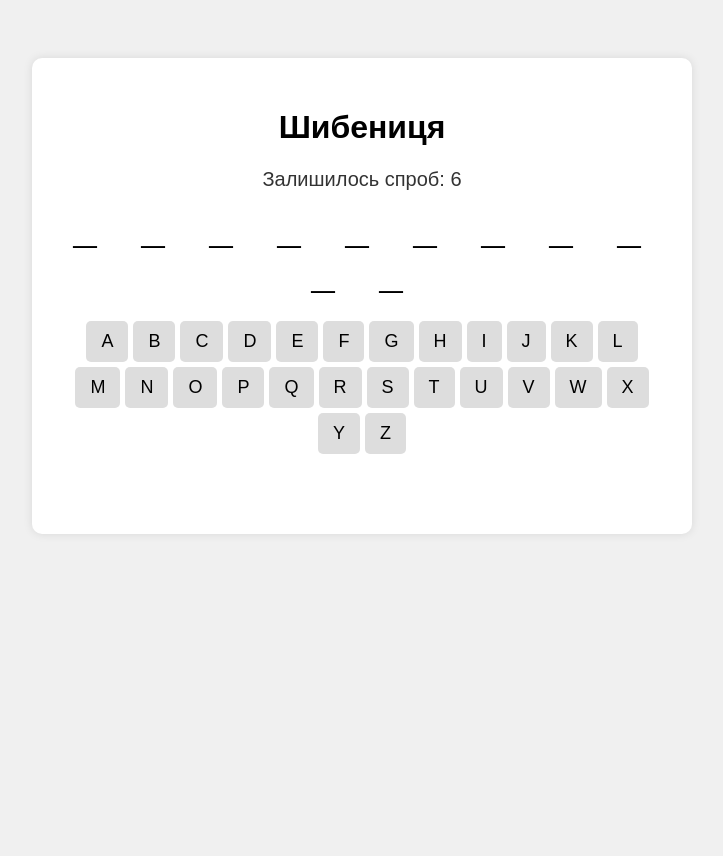
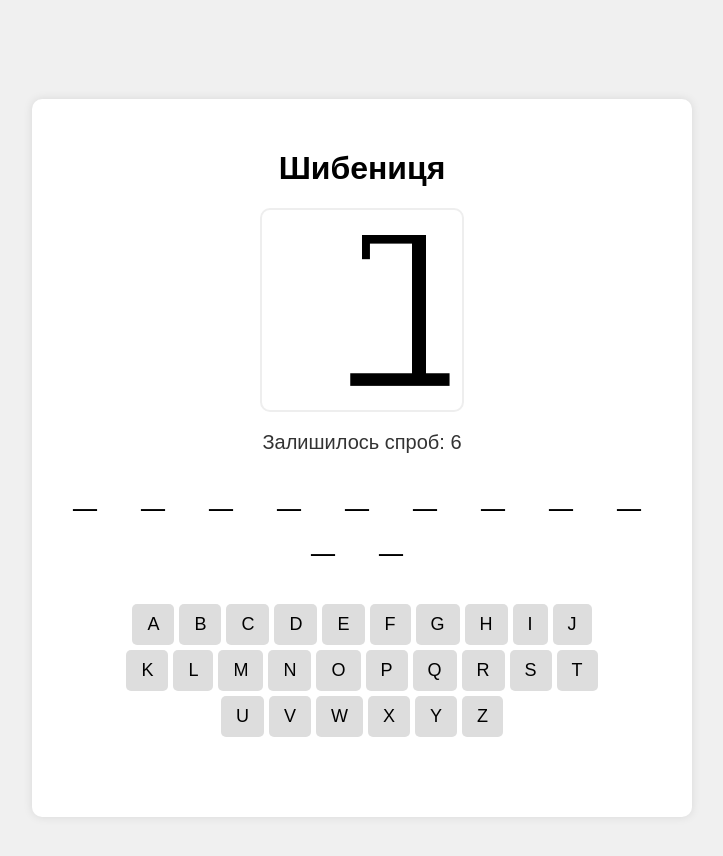
Before and after one commit to yaroslavlukianovnure/WR_IDZ2, a plain HTML site: page index.html in a window 1280 px wide. Shown: the whole page, without its empty margins (278-1001 px from the left). Before the commit the page ends 800 px from the top, so only its background shows below. Drawn offline with Linux system fonts and the light colour scheme.

Commit message:
Add images

```diff
--- a/index.html
+++ b/index.html
@@ -9,6 +9,10 @@
 <body>
     <div class="game-container">
         <h1>Шибениця</h1>
+
+        <div class="image-box">
+            <img id="hangmanImg" src="images/0.png" alt="Стан гри">
+        </div>
 
         <div id="lives">Залишилось спроб: 6</div>
 
--- a/script.js
+++ b/script.js
@@ -12,6 +12,7 @@ const keyboardDiv = document.getElementById("keyboard");
 const livesDiv = document.getElementById("lives");
 const messageDiv = document.getElementById("message");
 const restartBtn = document.getElementById("restartBtn");
+const hangmanImg = document.getElementById("hangmanImg");
 
 function initGame() {
     selectedWord = words[Math.floor(Math.random() * words.length)];
@@ -25,6 +26,7 @@ function initGame() {
     updateWordDisplay();
     updateLives();
     createKeyboard();
+    updateHangmanImage();
 }
 
 function updateWordDisplay() {
@@ -66,12 +68,20 @@ function handleGuess(letter, btnElement) {
         attempts--;
         updateLives();
 
+        updateHangmanImage();
+
         if (attempts === 0) endGame(false);
     }
 }
 
 function updateLives() {
     livesDiv.textContent = `Залишилось спроб: ${attempts}`;
+}
+
+function updateHangmanImage() {
+    const errors = 6 - attempts;
+    hangmanImg.src = `images/${errors}.png`;
+
 }
 
 function endGame(isWin) {
--- a/style.css
+++ b/style.css
@@ -3,6 +3,10 @@ body {
     background-color: #f0f0f0;
     text-align: center;
     padding-top: 50px;
+    min-height: 100vh;
+    display: flex;
+    justify-content: center;
+    align-items: center;
 }
 
 .game-container {
@@ -12,6 +16,20 @@ body {
     display: inline-block;
     max-width: 600px;
     box-shadow: 0 0 10px rgba(0,0,0,0.1);
+    display: flex;
+    flex-direction: column;
+    align-items: center;
+
+    max-width: 600px;
+    width: 90%;
+}
+
+.image-box img {
+    max-width: 200px;
+    height: auto;
+    margin-bottom: 15px;
+    border: 2px solid #eee;
+    border-radius: 10px;
 }
 
 .word-box {
@@ -28,6 +46,7 @@ body {
     flex-wrap: wrap;
     justify-content: center;
     gap: 5px;
+    max-width: 500px;
 }
 
 .letter-btn {
```
Also changed, not shown: images/0.png (added), images/1.png (added), images/2.png (added), images/3.png (added), images/4.png (added), images/5.png (added), images/6.png (added).
